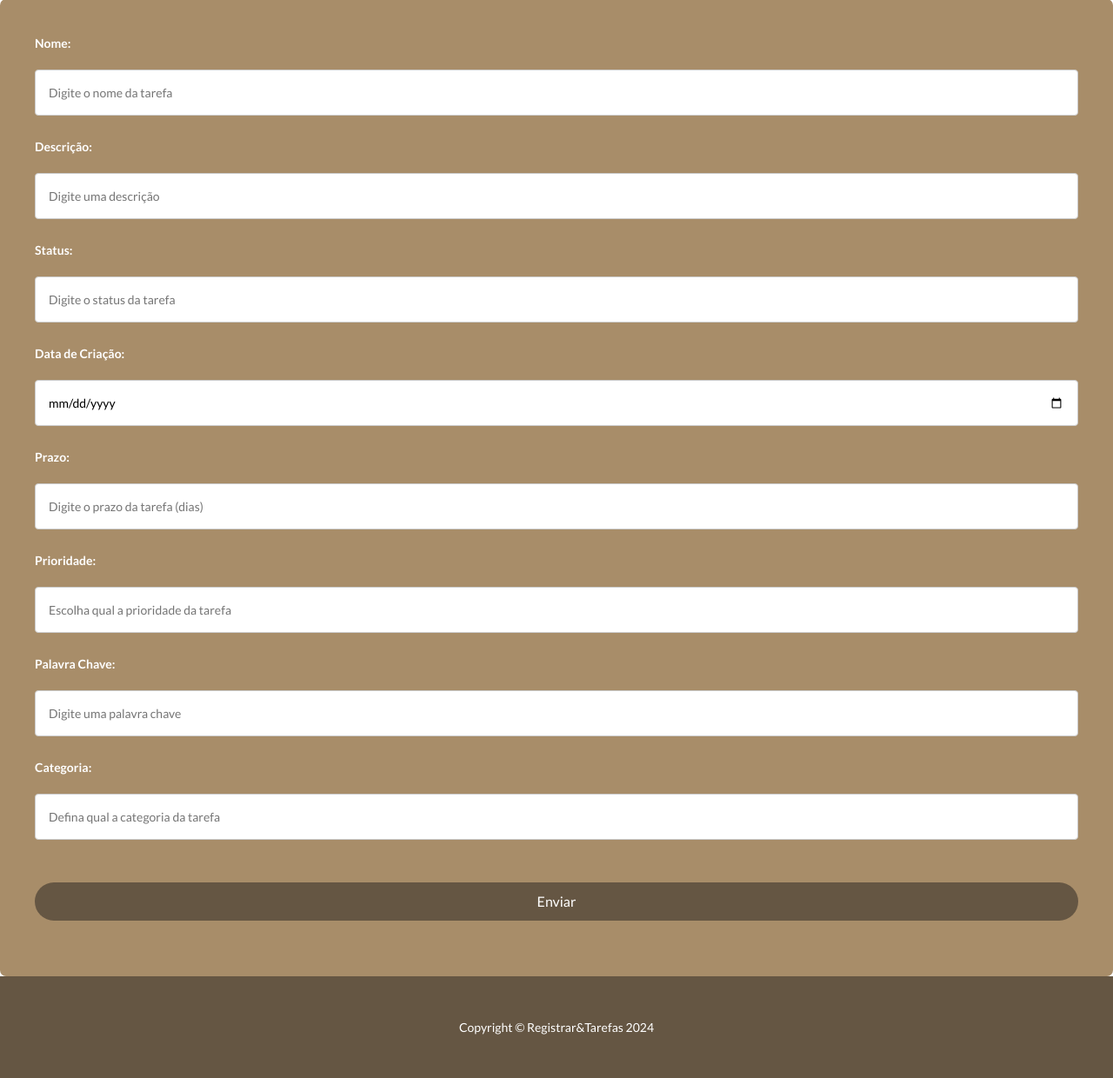
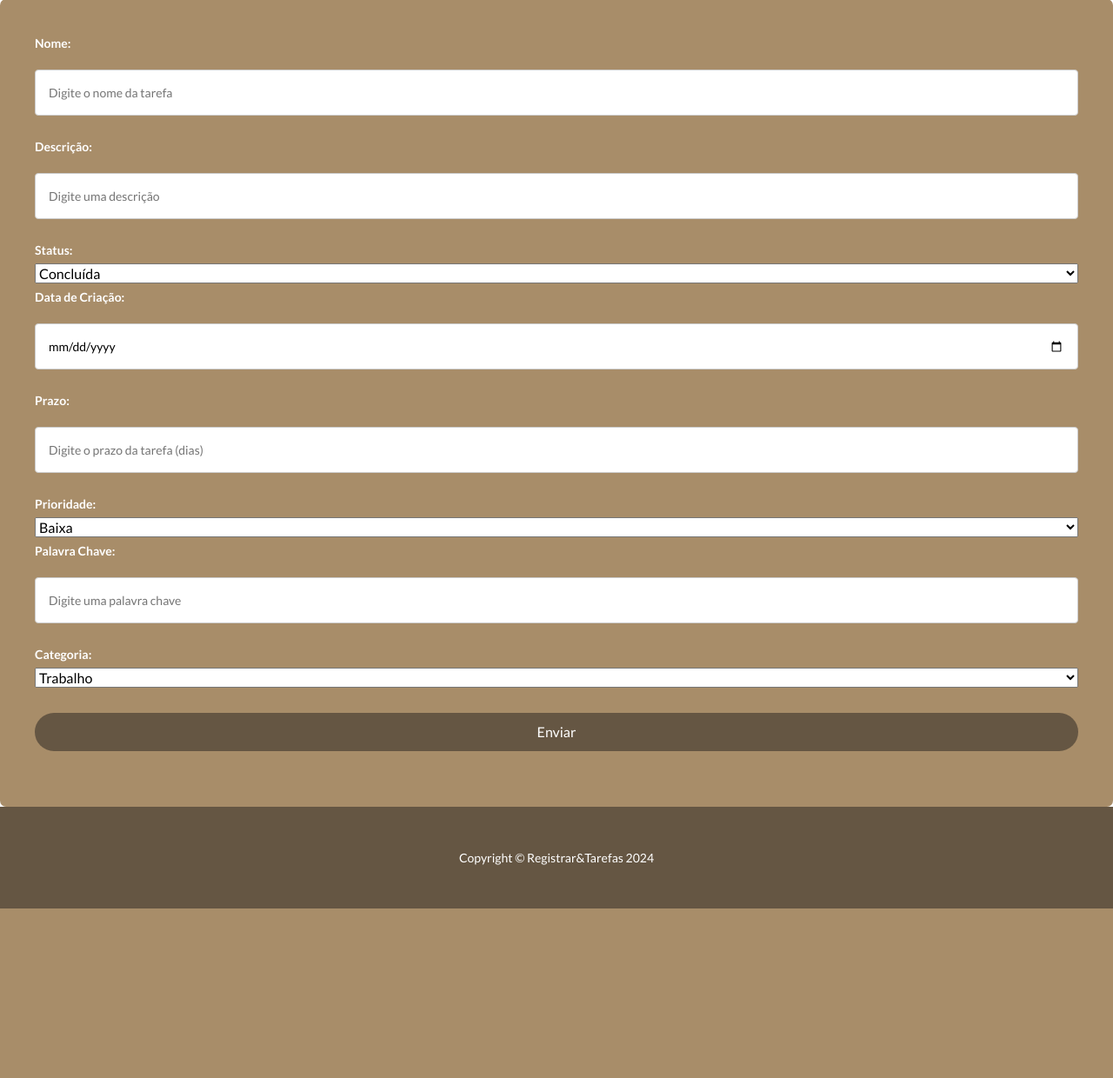
Before and after one commit to EmilyMedeiross/projeto_BD, a Flask app: page /criar_tarefa in a window 1280 px wide. Shown: the part 73-1313 px from the top of the page at 87% size. After the commit the page ends 1118 px from the top, so only its background shows below. Run offline with Flask 3, Linux system fonts and the light colour scheme; some libraries are stand-ins or nearby versions.

Commit message:
Update criar_tarefa.html

```diff
--- a/templates/pages/criar_tarefa.html
+++ b/templates/pages/criar_tarefa.html
@@ -5,6 +5,7 @@
 <h2><a href="#">Criar Tarefa</a></h2>
 <h2><a href="{{url_for('listar_tarefa')}}">Listar Tarefa</a></h2>
 <h2><a href="{{url_for('atualizar_tarefa')}}">Atualizar Tarefa</a></h2>
+<h2><a href="{{url_for('deletar')}}">Deletar Tarefa </a></h2>
 {% endblock %}
 
 {% block conteudo %}
@@ -17,13 +18,12 @@
     <input type="text" name="descriçao" placeholder="Digite uma descrição">
 
     <label for="satus"> Status: </label>
-    <input type="text" name="status" placeholder="Digite o status da tarefa" list="status">
-        <datalist id="status">
-            <option value="Concluída"></option>
-            <option value="Em andamento"></option>
-            <option value="Pendente"></option>
-        </datalist>
-    </input>
+    <select id="status" required name="status" name="status">
+        <option value="Concluída">Concluída</option>
+        <option value="Em andamento">Em andamento</option>
+        <option value="Pendente">Pendente</option>
+    </select>
+
 
     <label for="data_criação"> Data de Criação: </label>
     <input type="date" name="data_criação" placeholder="Digite o status da tarefa">
@@ -32,25 +32,23 @@
     <input type="number" name="prazo" placeholder="Digite o prazo da tarefa (dias)">
 
     <label for="prioridade"> Prioridade: </label>
-    <input type="text" name="prioridade" placeholder="Escolha qual a prioridade da tarefa" list="prioridade">
-        <datalist id="prioridade">
-            <option value="Baixa"></option>
-            <option value="Média"></option>
-            <option value="Alta"></option>
-        </datalist>
-    </input>
+    <select id="prioridade" required name="Prioridade"  name="prioridade">
+        <option value="Baixa">Baixa</option>
+        <option value="Média">Média</option>
+        <option value="Alta">Alta</option>
+    </select>
+
 
     <label for="palavra_chave"> Palavra Chave: </label>
     <input type="text" name="palavra_chave" placeholder="Digite uma palavra chave">
 
     <label for="categoria"> Categoria: </label>
-    <input type="text" name="categoria" placeholder="Defina qual a categoria da tarefa" list="categoria">
-        <datalist id="categoria">
-            <option value="Trabalho"></option>
-            <option value="Estudo"></option>
-            <option value="Pessoal"></option>
-        </datalist>
-    </input>
+    <select id="categoria" required name="categoria" name="categoria">
+        <option value="Trabalho">Trabalho</option>
+        <option value="Estudo">Estudo</option>
+        <option value="Pessoal">Pessoal</option>
+    </select>
+
     <button class="button-favoritos">Enviar</button>
 </form>
 
```
